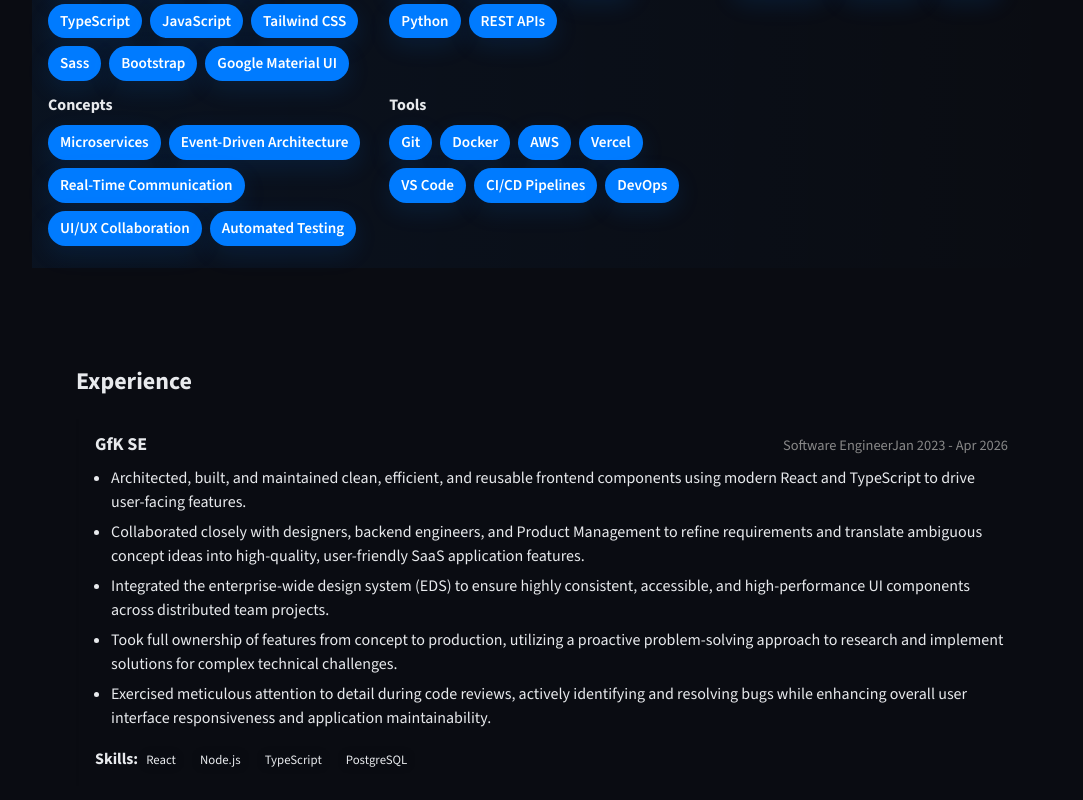
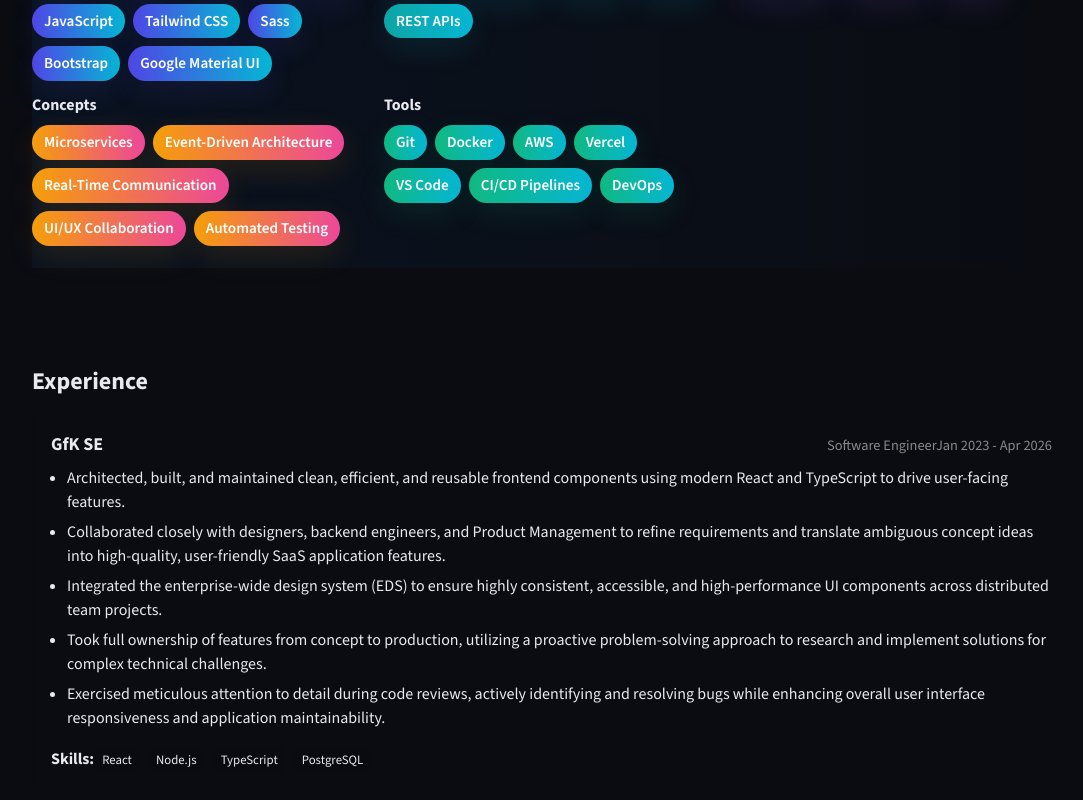
Before and after one commit to Deepika2605/portfolio_v2026, a React (Vite) app: page / in a window 1280 px wide. Shown: the part 1380-2180 px from the top of the page, without its empty margins (90-1173 px from the left). Built offline with nearby package versions, Linux system fonts and the light colour scheme.

Commit message:
modify css to align text in place

```diff
--- a/src/components/CoreSkills/CoreSkills.css
+++ b/src/components/CoreSkills/CoreSkills.css
@@ -6,7 +6,7 @@
 .core-container-full {
   max-width: 1100px;
   margin: 0 auto;
-  padding: 0 16px;
+  padding: 0;
 }
 .core-heading {
   display: flex;
@@ -30,7 +30,6 @@
   grid-template-columns: repeat(1, 1fr);
   gap: 12px 20px;
 }
-.core-col { }
 .core-cat {
   margin: 0 0 8px 0;
   font-size: 1rem;
@@ -54,6 +53,14 @@
   font-size: 0.95rem;
 }
 
+/* Category-specific pill colors */
+.pill-frontend { background: linear-gradient(90deg,#4f46e5,#06b6d4); box-shadow: 0 10px 30px rgba(79,70,229,0.12); }
+.pill-backend { background: linear-gradient(90deg,#0ea5a4,#06b6d4); box-shadow: 0 10px 30px rgba(6,182,212,0.12); }
+.pill-database { background: linear-gradient(90deg,#8b5cf6,#ef4444); box-shadow: 0 10px 30px rgba(139,92,246,0.12); }
+.pill-concepts { background: linear-gradient(90deg,#f59e0b,#ec4899); box-shadow: 0 10px 30px rgba(245,158,11,0.12); }
+.pill-tools { background: linear-gradient(90deg,#10b981,#06b6d4); box-shadow: 0 10px 30px rgba(16,185,129,0.12); }
+.pill-default { background: #6b7280; color: #fff; box-shadow: 0 8px 20px rgba(0,0,0,0.08); }
+
 @media (min-width: 700px) {
   .core-grid {
     grid-template-columns: repeat(2, 1fr);
--- a/src/components/CoreSkills/CoreSkills.tsx
+++ b/src/components/CoreSkills/CoreSkills.tsx
@@ -26,11 +26,14 @@ export function CoreSkills() {
               <div className="core-col" key={cat}>
                 <h4 className="core-cat">{pretty}</h4>
                 <ul className="core-pills">
-                  {list.map((s) => (
-                    <li className="core-pill" key={s}>
-                      {s}
-                    </li>
-                  ))}
+                  {list.map((s) => {
+                    const slug = cat.toString().toLowerCase().replace(/\s+/g, '-')
+                    return (
+                      <li className={`core-pill pill-${slug}`} key={s}>
+                        {s}
+                      </li>
+                    )
+                  })}
                 </ul>
               </div>
             )
--- a/src/components/Experience/Experience.css
+++ b/src/components/Experience/Experience.css
@@ -2,9 +2,11 @@
   padding: 48px 0;
 }
 .experience-section .container {
-  max-width: 980px;
+  /* match main layout width; avoid extra horizontal padding (main provides it)
+     so content lines up with other sections */
+  max-width: 1100px;
   margin: 0 auto;
-  padding: 0 16px;
+  padding: 0;
 }
 .section-title {
   font-size: 1.5rem;
```
